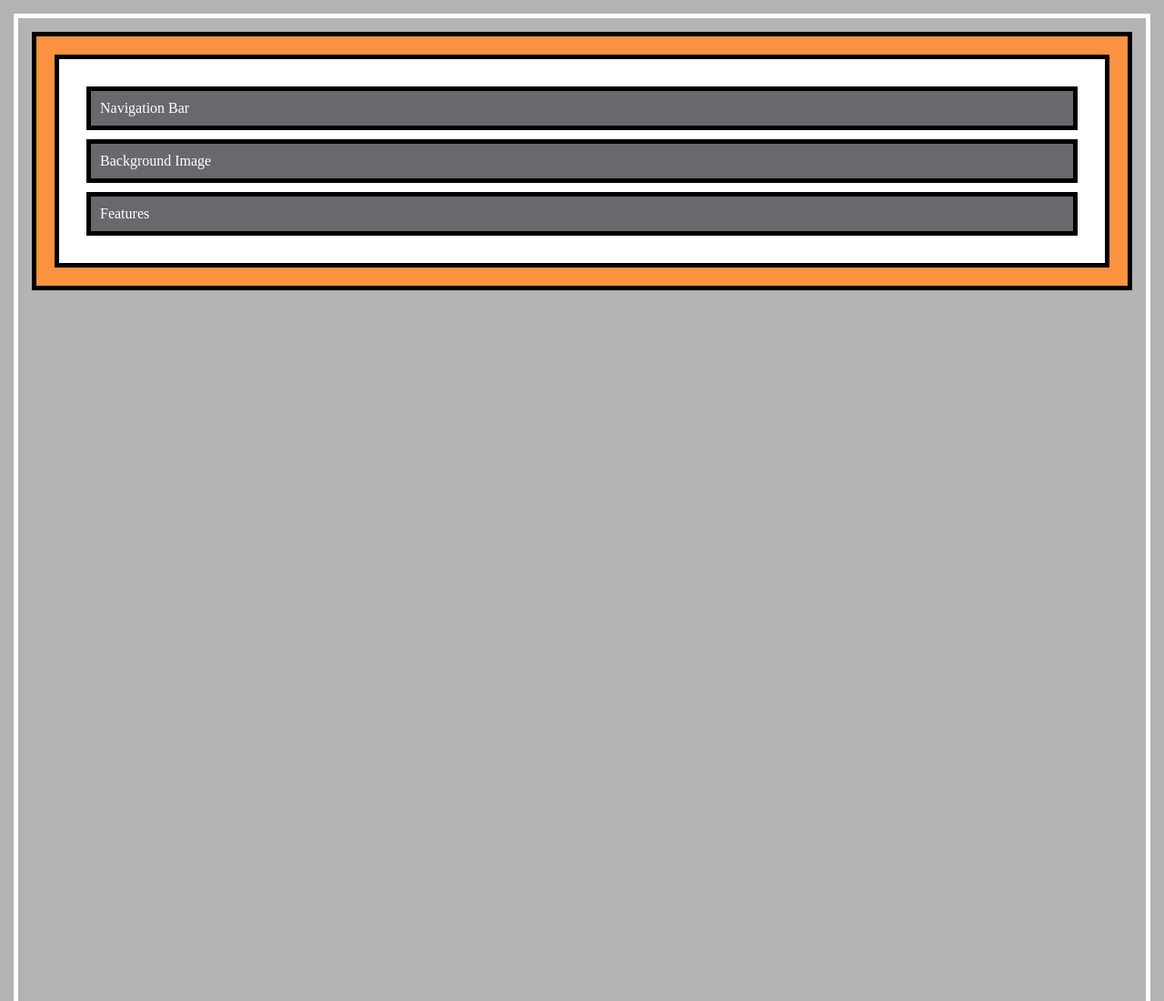
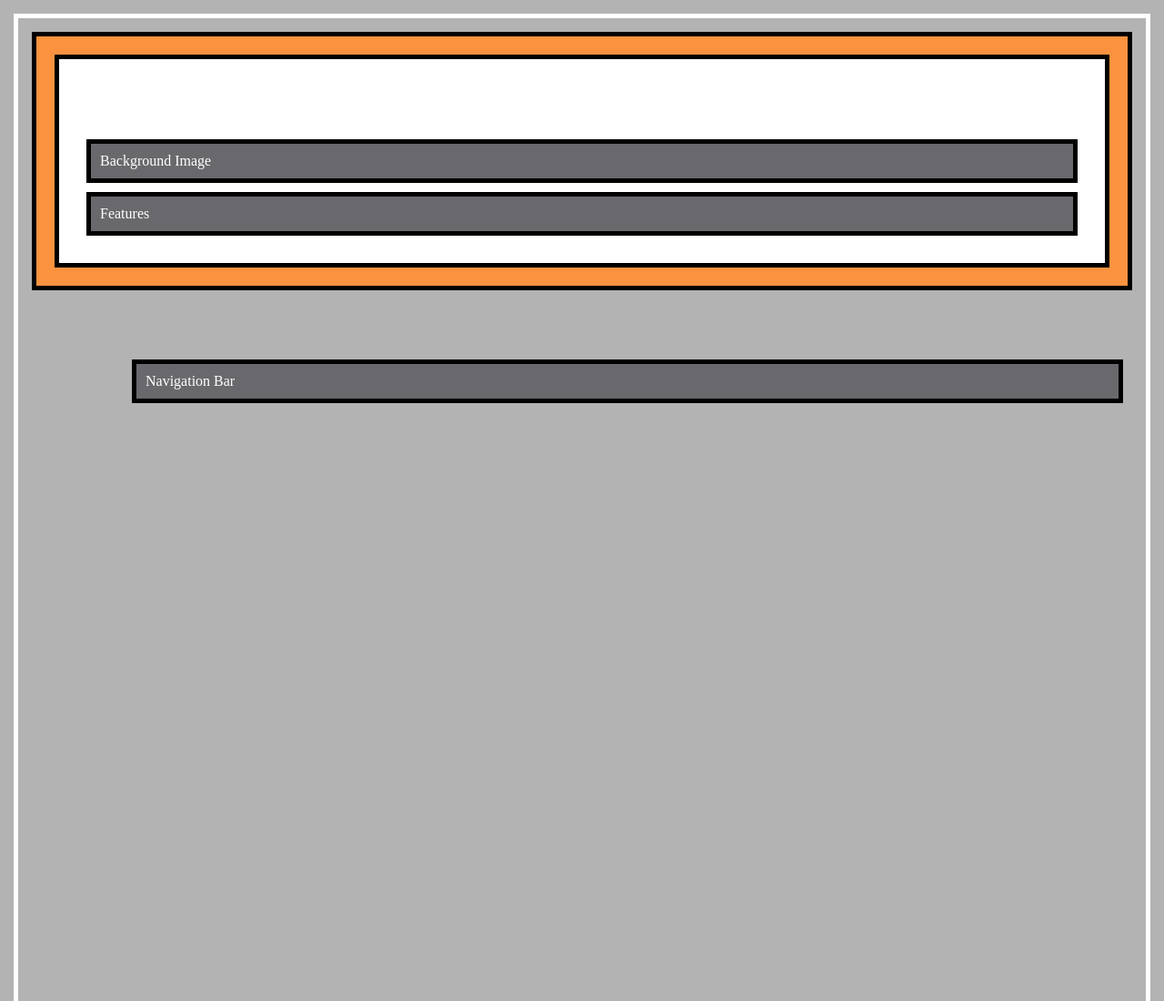
Before and after one commit to rudhrainfogain/CSS, a website: page Section6/index.html in a window 1280 px wide. Shown: the top 1100 px of the page at 91% size. Drawn offline with Linux system fonts and the light colour scheme.

Commit message:
Overflow

```diff
--- a/Section6/main.css
+++ b/Section6/main.css
@@ -4,6 +4,7 @@ html {
     border: 5px solid white;
     margin: 15px;
     height: 2000px;
+    /* overflow: hidden; */
 }
 
 body {
@@ -11,6 +12,7 @@ body {
     padding: 20px;
     border: 5px solid black;
     margin: 0;
+    /*  overflow: hidden; */
 }
 
 .parent {
@@ -18,6 +20,9 @@ body {
     padding: 20px;
     border: 5px solid black;
     margin: 0;
+    /* overflow: hidden; */
+    /*    position: relative;
+    top: 500px; */
 }
 
 .parent div {
@@ -30,4 +35,6 @@ body {
 
 .parent .child-1 {
     position: relative;
+    top: 300px;
+    left: 50px;
 }
```
Also changed, not shown: 1 other file.
